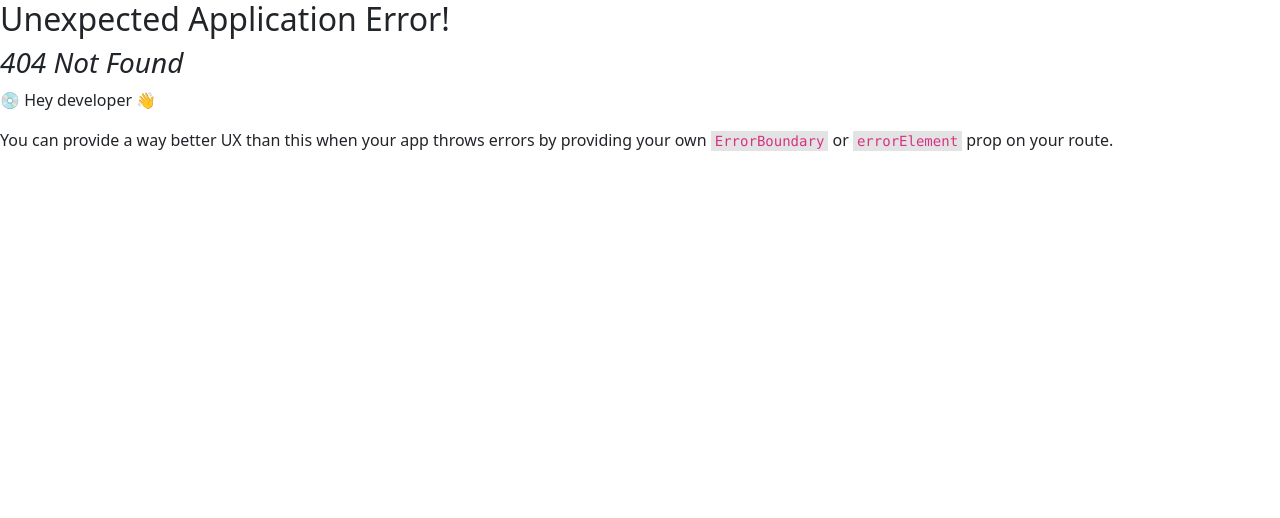
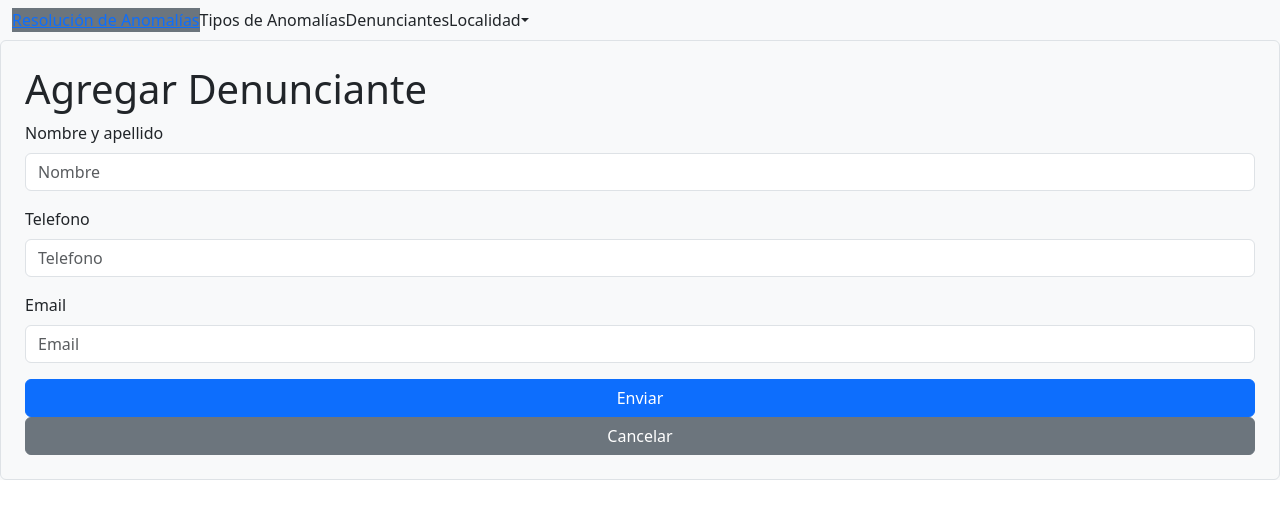
Before and after one commit to tomasinoalvaro48/DSWTP_FrontEnd, a React (Vite) app: page /add-denunciante in a window 1280 px wide. Before the commit this address had no page. Shown: the top 518 px of the page. Built offline with nearby package versions, Linux system fonts and the light colour scheme.

Commit message:
CRUD Denunciante

```diff
--- a/src/App.tsx
+++ b/src/App.tsx
@@ -1,6 +1,4 @@
 import { AdminHome } from './screens/adminHome.tsx'
-import { ShowTiposAnomalias } from './components/TipoAnomalia/ShowTiposAnomalias.tsx'
-import { AddTiposAnomalias } from './components/TipoAnomalia/AddTiposAnomalias.tsx'
 import {
   createBrowserRouter,
   createRoutesFromElements,
@@ -8,7 +6,12 @@ import {
   RouterProvider,
 } from 'react-router'
 import { RootLayout } from './layout/RootLayout.tsx'
+import { ShowTiposAnomalias } from './components/TipoAnomalia/ShowTiposAnomalias.tsx'
+import { AddTiposAnomalias } from './components/TipoAnomalia/AddTiposAnomalias.tsx'
 import { UpdateTiposAnomalias } from './components/TipoAnomalia/UpdateTiposAnomalias.tsx'
+import { ShowDenunciantes } from './components/Denunciante/ShowDenunciantes.tsx'
+import { AddDenunciantes } from './components/Denunciante/AddDenunciantes.tsx'
+import { UpdateDenunciantes } from './components/Denunciante/UpdateDenunciantes.tsx'
 import { ShowLocalidad } from './components/Localidad/ShowLocalidad.tsx'
 import { AddLocalidad } from './components/Localidad/AddLocalidad.tsx'
 import { UpdateLocalidad } from './components/Localidad/UpdateLocalidad.tsx'
@@ -18,18 +21,18 @@ function App() {
     createRoutesFromElements(
       <Route path="/" element={<RootLayout />}>
         <Route index element={<AdminHome />} />
+
         <Route path="show-tipo-anomalia" element={<ShowTiposAnomalias />} />
-        <Route
-          path="update-tipo-anomalia/:id"
-          element={<UpdateTiposAnomalias />}
-        />
+        <Route path="update-tipo-anomalia/:id" element={<UpdateTiposAnomalias />} />
         <Route path="add-tipo-anomalia" element={<AddTiposAnomalias />} />
 
+        <Route path="show-denunciante" element={<ShowDenunciantes />} />
+        <Route path="add-denunciante" element={<AddDenunciantes />} />
+        <Route path="update-denunciante/:id" element={<UpdateDenunciantes />} />
 
         <Route path="show-localidad" element={<ShowLocalidad/>}/>
         <Route path="add-localidad" element={<AddLocalidad/>}/>
         <Route path='update-localidad/:id' element={<UpdateLocalidad/>}></Route>
-
 
       </Route>
 
--- /dev/null
+++ b/src/components/Denunciante/AddDenunciantes.tsx
@@ -0,0 +1,84 @@
+import { useState } from 'react'
+import { useNavigate } from 'react-router'
+import { post } from '../../api/dataManager.ts'
+import { Link } from 'react-router'
+
+export function AddDenunciantes() {
+  const [denuncianteNuevo, setDenuncianteNuevo] = useState({
+    nombre_apellido_denunciante: '',
+    telefono_denunciante: '',
+    email_denunciante: '',
+  })
+
+  const navigate = useNavigate()
+
+  const handleSubmit = async (event: React.FormEvent<HTMLFormElement>) => {
+    event.preventDefault()
+    const form = event.currentTarget
+    if (form.checkValidity() === false) {
+      event.stopPropagation()
+    } else {
+      await post('denunciantes', denuncianteNuevo)
+      navigate('/show-denunciante')
+    }
+  }
+
+  return (
+    <div className="d-flex flex-column bg-light">
+      <form
+        className="d-flex flex-column p-4 border rounded bg-light"
+        onSubmit={handleSubmit}
+      >
+        <h1>Agregar Denunciante</h1>
+
+        <div className="mb-3">
+          <label htmlFor="nombre" className="form-label">
+            Nombre y apellido
+          </label>
+          <input required type="text" id="nombre" className="form-control" placeholder="Nombre" onChange={(e) =>
+              setDenuncianteNuevo({
+                ...denuncianteNuevo,
+                nombre_apellido_denunciante: e.target.value,
+              })
+            }
+          />
+        </div>
+
+        <div className="mb-3">
+          <label htmlFor="telefono" className="form-label">
+            Telefono
+          </label>
+          <input required type="text" id="telefono" className="form-control" placeholder="Telefono" onChange={(e) =>
+              setDenuncianteNuevo({
+                ...denuncianteNuevo,
+                telefono_denunciante: e.target.value,
+              })
+            }
+          />
+        </div>
+
+        <div className="mb-3">
+          <label htmlFor="email" className="form-label">
+            Email
+          </label>
+          <input required type="email" id="email" className="form-control" placeholder="Email" onChange={(e) =>
+              setDenuncianteNuevo({
+                ...denuncianteNuevo,
+                email_denunciante: e.target.value,
+              })
+            }
+          />
+        </div>
+
+        <button type="submit" className="btn btn-primary">
+          Enviar
+        </button>
+
+        <Link className="btn btn-secondary" to="/show-denunciante">
+          Cancelar
+        </Link>
+
+      </form>
+    </div>
+  )
+}
--- /dev/null
+++ b/src/components/Denunciante/ShowDenunciantes.tsx
@@ -0,0 +1,54 @@
+import { get } from '../../api/dataManager.ts'
+import { Table } from 'react-bootstrap'
+import type { Denunciante } from '../../entities/entities.ts'
+import { Link } from 'react-router'
+import DeleteEntityButton from '../DeleteEntityButton.tsx'
+
+export function ShowDenunciantes() {
+  const { data, loading, error } = get<Denunciante>('denunciantes')
+
+  return (
+    <div className="ShowDenunciantes">
+      <h1>Denunciantes</h1>
+      <Table striped bordered hover>
+        <thead className="table-dark">
+          <tr>
+            <th>Id</th>
+            <th>Nombre y Apellido</th>
+            <th>Telefono</th>
+            <th>Email</th>
+            <th>Editar/Eliminar</th>
+          </tr>
+        </thead>
+        <tbody>
+          {data?.map((unDenunciante) => (
+            <tr key={unDenunciante.id}>
+              <th>{unDenunciante.id}</th>
+              <th>{unDenunciante.nombre_apellido_denunciante}</th>
+              <th>{unDenunciante.telefono_denunciante}</th>
+              <th>{unDenunciante.email_denunciante}</th>
+              <th>
+                <Link
+                  to={`/update-denunciante/${unDenunciante.id}`}
+                  className="btn btn-sm btn-primary me-2"
+                >
+                  Editar
+                </Link>
+                <DeleteEntityButton
+                  idToDelete={unDenunciante.id}
+                  nameToDelete={unDenunciante.nombre_apellido_denunciante}
+                  route={'denunciantes'}
+                />
+              </th>
+            </tr>
+          ))}
+        </tbody>
+      </Table>
+      {loading && <div>Cargando...</div>}
+      {error && <div>{error}</div>}
+      <Link to="/add-denunciante" className="btn btn-lg btn-success m-3 mt-0">
+        + Agregar Denunciante
+      </Link>
+    </div>
+  )
+}
--- /dev/null
+++ b/src/components/Denunciante/UpdateDenunciantes.tsx
@@ -0,0 +1,98 @@
+import { useNavigate, useParams, Link } from 'react-router'
+import { useState, useEffect } from 'react'
+import { getOne, patch } from '../../api/dataManager.ts'
+import type { Denunciante } from '../../entities/entities.ts'
+
+export function UpdateDenunciantes() {
+  const { id } = useParams()
+  const { data } = getOne<Denunciante>('denunciantes/' + id)
+
+  const [denuncianteToUpdate, setDenuncianteToUpdate] = useState<Denunciante>({
+    id: '',
+    nombre_apellido_denunciante: '',
+    telefono_denunciante: '',
+    email_denunciante: '',
+  })
+  useEffect(() => {
+    if (data) {
+      setDenuncianteToUpdate({
+        id: data.id,
+        nombre_apellido_denunciante: data.nombre_apellido_denunciante,
+        telefono_denunciante: data.telefono_denunciante,
+        email_denunciante: data.email_denunciante,
+      })
+    }
+  }, [data])
+
+  const navigate = useNavigate()
+
+  const handleUpdate = (event: React.FormEvent<HTMLFormElement>) => {
+    event.preventDefault()
+    patch('denunciantes/' + id, denuncianteToUpdate)
+    navigate('/show-denunciante')
+  }
+
+  return (
+    <div className="d-flex flex-column align-items-center justify-content-center bg-light">
+      <h1>Denunciante a Editar:</h1>
+      <div className="container mb-3 border rounded bg-light p-2">
+        <div>Id: {data?.id ?? 'error'}</div>
+        <div>Nombre y apellido: {data?.nombre_apellido_denunciante ?? 'error'}</div>
+        <div>Telefono: {data?.telefono_denunciante ?? 'error'}</div>
+        <div>Email: {data?.email_denunciante ?? 'error'}</div>
+      </div>
+      <form
+        className="d-flex flex-column align-items-center justify-content-center p-4 border rounded bg-light"
+        onSubmit={handleUpdate}
+      >
+        <div className="mb-3">
+          <label htmlFor="nombre" className="form-label">
+            Nombre y apellido
+          </label>
+          <input required type="text" id="nombre" className="form-control" placeholder="Ingrese Nombre" defaultValue={data?.nombre_apellido_denunciante} onChange={(e) =>
+              setDenuncianteToUpdate({
+                ...denuncianteToUpdate,
+                nombre_apellido_denunciante: e.target.value,
+              })
+            }
+          />
+        </div>
+
+        <div className="mb-3">
+          <label htmlFor="telefono" className="form-label">
+            Telefono
+          </label>
+          <input required type="text" id="telefono" className="form-control" placeholder="Ingrese Telefono" defaultValue={data?.telefono_denunciante} onChange={(e) =>
+              setDenuncianteToUpdate({
+                ...denuncianteToUpdate,
+                telefono_denunciante: e.target.value,
+              })
+            }
+          />
+        </div>
+
+        <div className="mb-3">
+          <label htmlFor="email" className="form-label">
+            Email
+          </label>
+          <input required type="text" id="email" className="form-control" placeholder="Ingrese Email" defaultValue={data?.email_denunciante} onChange={(e) =>
+              setDenuncianteToUpdate({
+                ...denuncianteToUpdate,
+                email_denunciante: e.target.value,
+              })
+            }
+          />
+        </div>
+
+        <button type="submit" className="btn btn-primary">
+          Enviar
+        </button>
+
+        <Link className="btn btn-secondary" to="/show-denunciante">
+          Cancelar
+        </Link>
+
+      </form>
+    </div>
+  )
+}
--- a/src/navigation/MainNavbar.tsx
+++ b/src/navigation/MainNavbar.tsx
@@ -15,6 +15,9 @@ export function MainNavbar() {
           <Navbar.Collapse id="basic-navbar-nav">
             <NavLink to="/show-tipo-anomalia" className="nav-link">
               <div className="navbarOptionTipos">Tipos de Anomalías</div>
+            </NavLink>
+            <NavLink to="/show-denunciante" className="nav-link">
+              <div className="navbarOptionTipos">Denunciantes</div>
             </NavLink>
             <NavLink to="/show-localidad" className="nav-link">
               <div className="navbarOptionTipos">Localidad</div>
```
Also changed, not shown: src/entities/entities.ts (+7 -1 lines).
